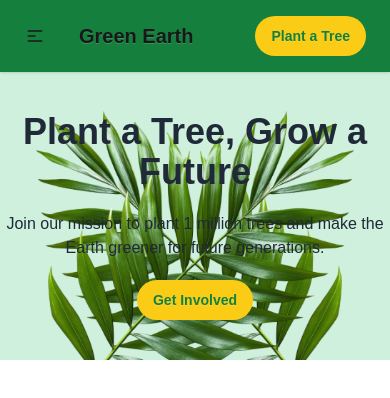
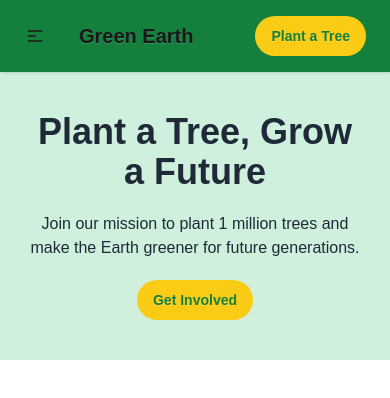
Before and after one commit to ashiqurrahman696/green-earth, a plain HTML site: page index.html in a window 390 px wide. Drawn offline with nearby package versions, Linux system fonts and the light colour scheme.

Commit message:
made banner section responsive

```diff
--- a/index.html
+++ b/index.html
@@ -41,9 +41,9 @@
     </header>
     <main>
         <section class="bg-[#cff0dc] text-center">
-            <div class="bg-[url(assets/hero-leaf1.png),_url(assets/hero-leaf2.png)] bg-contain [background-position:_bottom_left,_bottom_right] bg-no-repeat py-10 space-y-5">
+            <div class="lg:bg-[url(assets/hero-leaf1.png),_url(assets/hero-leaf2.png)] lg:bg-contain lg:[background-position:_bottom_left,_bottom_right] lg:bg-no-repeat py-10 space-y-5 px-6">
                 <h1 class="text-4xl font-bold text-[#1f2937]">Plant a Tree, Grow a Future</h1>
-                <p class="text-[#1f2937]">Join our mission to plant 1 million trees and make the Earth greener for future generations.</p>
+                <p class="text-[#1f2937] max-w-[580px] mx-auto">Join our mission to plant 1 million trees and make the Earth greener for future generations.</p>
                 <a href="#" class="btn rounded-full bg-[#facc15] text-[#15803d] border-0 shadow-none">Get Involved</a>
             </div>
         </section>
```
